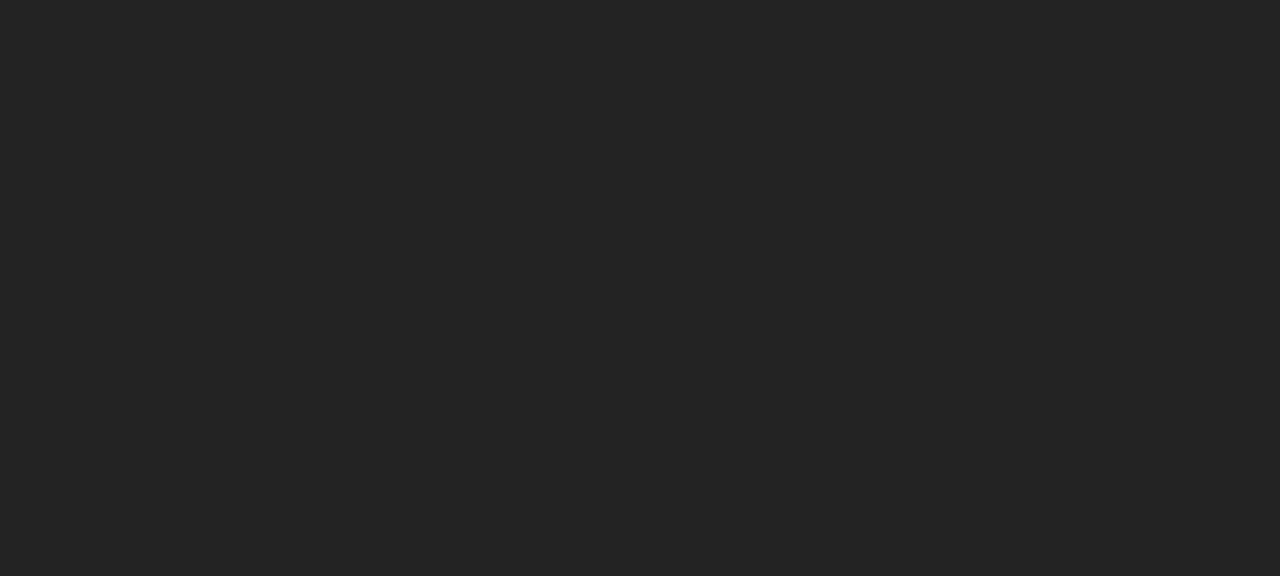
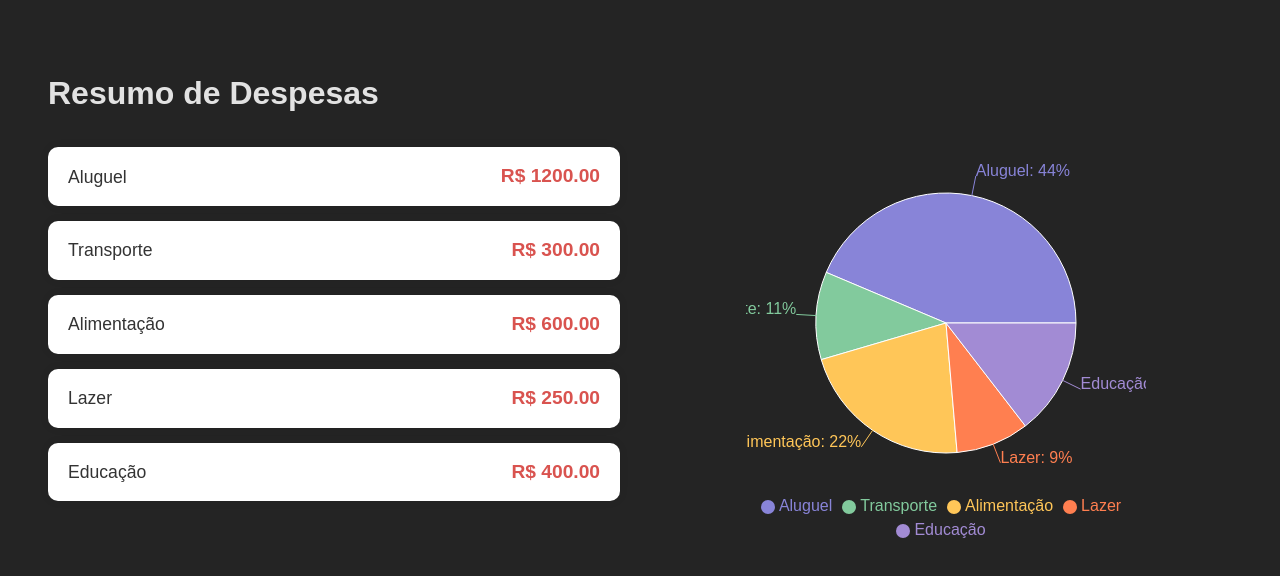
Before and after one commit to szrayane/PI-student-finance, a React (Vite) app in the folder front-end/: page /Despesas in a window 1280 px wide. Before the commit this address had no page. Shown: the top 576 px of the page. Built offline with nearby package versions, Linux system fonts and the light colour scheme.

Commit message:
adicionando a página de despesas

```diff
--- a/front-end/package.json
+++ b/front-end/package.json
@@ -12,7 +12,8 @@
   "dependencies": {
     "react": "^19.1.0",
     "react-dom": "^19.1.0",
-    "react-router-dom": "^7.6.0"
+    "react-router-dom": "^7.6.0",
+    "recharts": "^2.15.3"
   },
   "devDependencies": {
     "@eslint/js": "^9.25.0",
--- a/front-end/src/App.jsx
+++ b/front-end/src/App.jsx
@@ -1,6 +1,7 @@
 import { BrowserRouter as Router, Routes, Route, Link } from 'react-router-dom'
 import Register from './pages/Cadastro'
 import Login from './pages/Login'
+import Despesas from './pages/Despesas'
 import './App.css'
 
 function App() {
@@ -10,6 +11,7 @@ function App() {
         <Route path="/" element={<Login />} />
         <Route path="/cadastro" element={<Register />} />
         <Route path="/login" element={<Login />} />
+        <Route path="/Despesas" element={<Despesas />} />
       </Routes>
     </Router>
   )
--- a/front-end/src/pages/Despesas.css
+++ b/front-end/src/pages/Despesas.css
@@ -0,0 +1,54 @@
+.dashboard-container {
+  padding: 40px;
+  background-color: #242424;
+  min-height: 100vh;
+  font-family: Arial, sans-serif;
+}
+
+.dashboard-title {
+  font-size: 2em;
+  margin-bottom: 30px;
+  font-weight: bold;
+  color: rgba(255, 255, 255, 0.87);
+}
+
+.dashboard-content {
+  display: flex;
+  flex-wrap: wrap;
+  gap: 40px;
+}
+
+.expense-list {
+  flex: 1;
+  display: flex;
+  flex-direction: column;
+  gap: 15px;
+}
+
+.expense-card {
+  background-color: #ffffff;
+  padding: 15px 20px;
+  border-radius: 10px;
+  box-shadow: 0 0 10px rgba(0, 0, 0, 0.08);
+  display: flex;
+  justify-content: space-between;
+  align-items: center;
+}
+
+.expense-name {
+  font-size: 1.1em;
+  color: #333;
+}
+
+.expense-value {
+  font-size: 1.2em;
+  font-weight: bold;
+  color: #d9534f;
+}
+
+.chart-container {
+  flex: 1;
+  display: flex;
+  justify-content: center;
+  align-items: center;
+}
--- a/front-end/src/pages/Despesas.jsx
+++ b/front-end/src/pages/Despesas.jsx
@@ -1 +1,56 @@
 import './Despesas.css'
+import React from 'react'
+import { PieChart, Pie, Cell, Tooltip, Legend } from 'recharts'
+
+// Dados fictícios de despesas
+const expenses = [
+  { name: 'Aluguel', value: 1200 },
+  { name: 'Transporte', value: 300 },
+  { name: 'Alimentação', value: 600 },
+  { name: 'Lazer', value: 250 },
+  { name: 'Educação', value: 400 },
+]
+
+const COLORS = ['#8884d8', '#82ca9d', '#ffc658', '#ff7f50', '#a28bd4']
+
+const ExpenseDashboard = () => {
+  return (
+    <div className="dashboard-container">
+      <h1 className="dashboard-title">Resumo de Despesas</h1>
+      <div className="dashboard-content">
+        {/* Lista de Despesas */}
+        <div className="expense-list">
+          {expenses.map((expense, index) => (
+            <div className="expense-card" key={index}>
+              <span className="expense-name">{expense.name}</span>
+              <span className="expense-value">R$ {expense.value.toFixed(2)}</span>
+            </div>
+          ))}
+        </div>
+
+        {/* Gráfico de Pizza */}
+        <div className="chart-container">
+          <PieChart width={400} height={400}>
+            <Pie
+              data={expenses}
+              cx="50%"
+              cy="50%"
+              outerRadius={130}
+              fill="#8884d8"
+              dataKey="value"
+              nameKey="name"
+              label={({ name, percent }) => `${name}: ${(percent * 100).toFixed(0)}%`}>
+              {expenses.map((_, index) => (
+                <Cell key={index} fill={COLORS[index % COLORS.length]} />
+              ))}
+            </Pie>
+            <Tooltip />
+            <Legend />
+          </PieChart>
+        </div>
+      </div>
+    </div>
+  )
+}
+
+export default ExpenseDashboard
```
Also changed, not shown: 1 other file (tests, documents, lock files or other folders).
